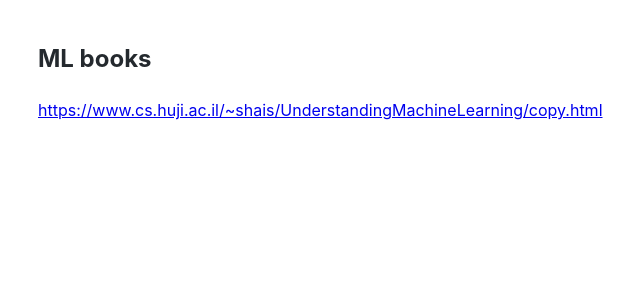
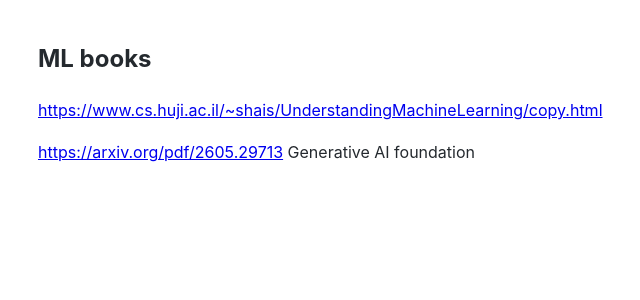
Before and after one commit to Michael-Lubinsky/michael-lubinsky.github.com, a Jekyll site: the page built from ml/ml_books.md, in a window 1280 px wide. Shown: the top 300 px of the page, without its empty margins (152-792 px from the left). Built offline with Jekyll 4.4.1, drawn with Linux system fonts in a browser that asks for light colours; our own code applies the rules of GitHub Pages for plain Markdown files.

Commit message:
Update ml_books.md

```diff
--- a/ml/ml_books.md
+++ b/ml/ml_books.md
@@ -1,2 +1,4 @@
 ## ML books
 <https://www.cs.huji.ac.il/~shais/UnderstandingMachineLearning/copy.html>
+
+<https://arxiv.org/pdf/2605.29713> Generative AI foundation
```
